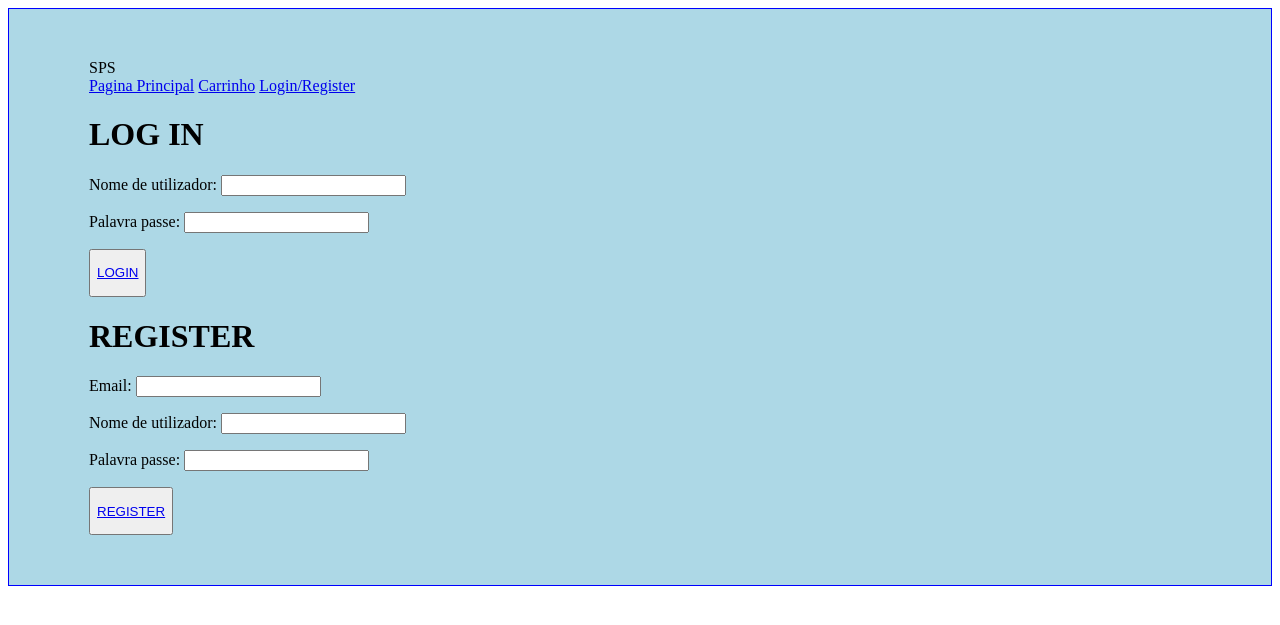
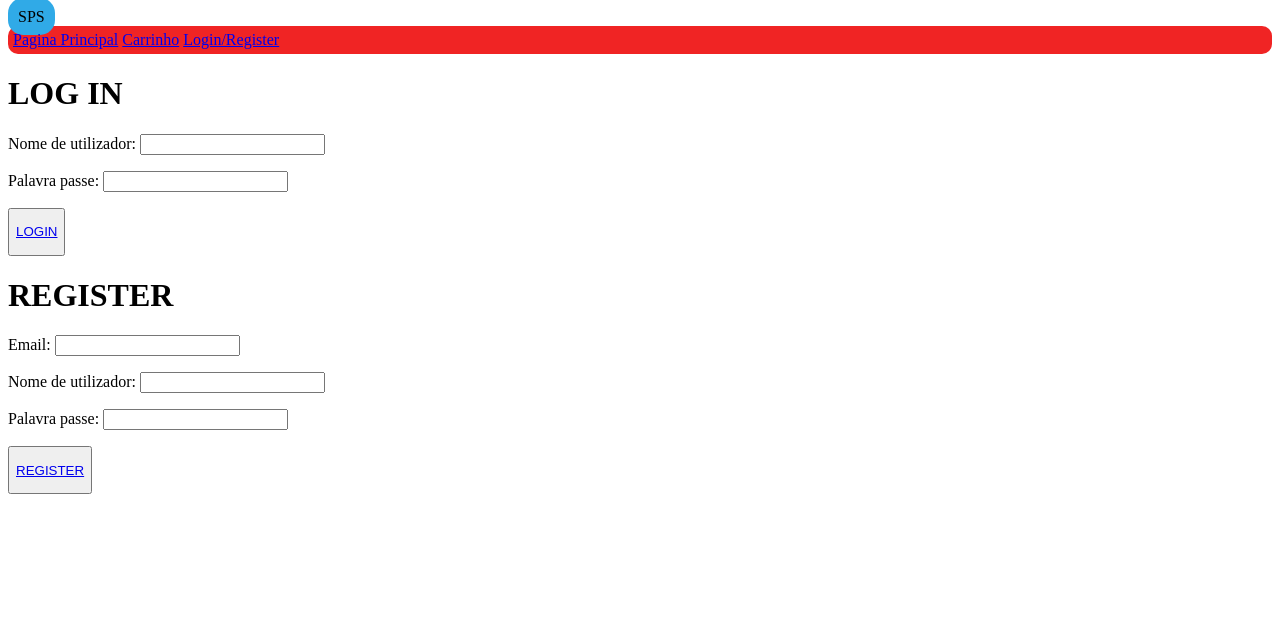
Before and after one commit to shortiwsky/Comercio_eletro, a PHP site: page /LOGIN.html in a window 1280 px wide. Shown: the top 625 px of the page. Run offline with PHP 8.4, Linux system fonts and the light colour scheme.

Commit message:
Mudança de cores

```diff
--- a/LOGIN.html
+++ b/LOGIN.html
@@ -7,12 +7,12 @@
 <body>
     <link rel="stylesheet" href="styles/styles.css">
     <header class="header">
-      <div class="logo">SPS</div>
-      <nav class="navbar">
+      <box class="box">SPS</box>
+      <div class="div">
         <a href="#">Pagina Principal</a>
         <a href="#">Carrinho</a>
         <a href="#">Login/Register</a>
-      </nav>
+      </div>
     <h1>LOG IN</h1>
     <p><label for="nome">Nome de utilizador:</label>
     <input type="text" id="nome de utilizador" name="nome de utilizador" /></p>
--- a/styles/styles.css
+++ b/styles/styles.css
@@ -1,8 +1,13 @@
-.header {
-  border:1px solid blue;
-  background-color: lightblue;
-  padding-top: 50px;
-  padding-right: 30px;
-  padding-bottom: 50px;
-  padding-left: 80px;
+box {
+  background-color: #30aae7;
+  padding: 10px;
+  border-radius: 15px;
 }
+div {
+  list-style-type: none;
+  margin: 0;
+  padding: 5px;
+  overflow: hidden;
+  background-color: #f02424;
+  border-radius: 10px;
+}
```
